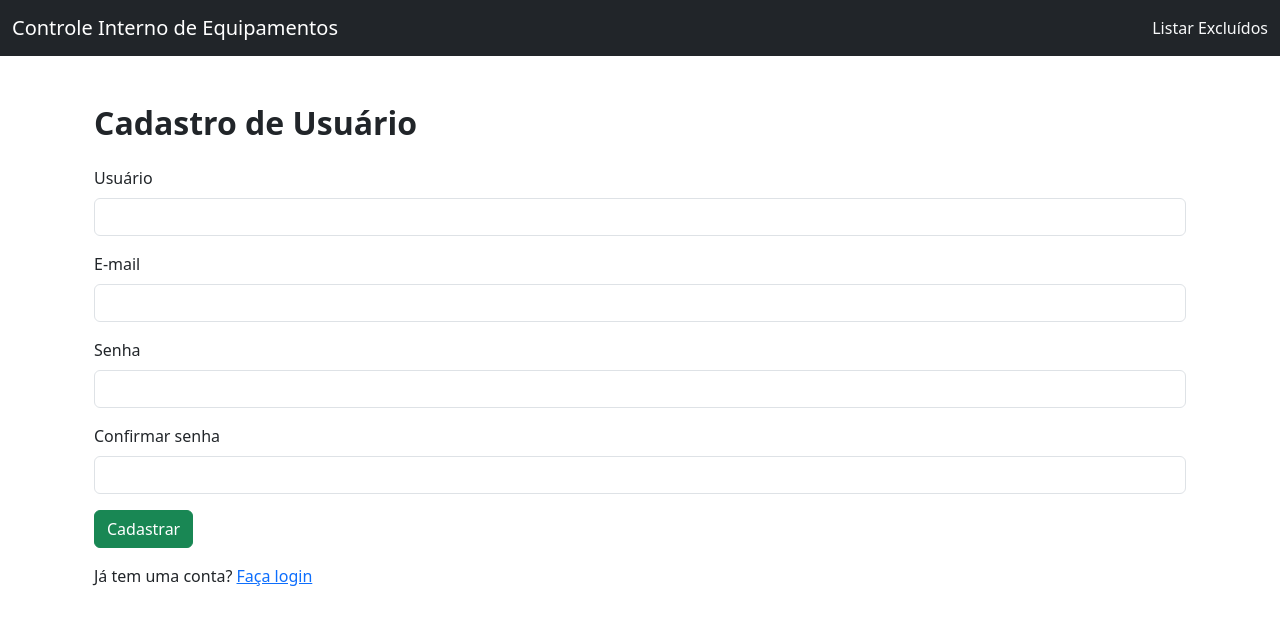
After one commit to BiaAlverne/TCEControleEquipamentos, a Django app: page /equipamentos/register/ in a window 1280 px wide. The commit adds this page. Shown: the top 625 px of the page. Run offline with Django 5.2, Linux system fonts and the light colour scheme.

Commit message:
feat: adicionar login e cadastro

```diff
--- a/controle_equipamentos/settings.py
+++ b/controle_equipamentos/settings.py
@@ -85,3 +85,8 @@ MEDIA_ROOT = BASE_DIR / 'media'
 
 # Padrão Django 5.x
 DEFAULT_AUTO_FIELD = 'django.db.models.BigAutoField'
+
+# Configurações de login
+LOGIN_URL = 'login'
+LOGIN_REDIRECT_URL = 'listar_equipamentos'
+LOGOUT_REDIRECT_URL = 'login'
--- a/controle_equipamentos/urls.py
+++ b/controle_equipamentos/urls.py
@@ -4,6 +4,7 @@ from django.shortcuts import redirect
 
 urlpatterns = [
     path('admin/', admin.site.urls),
+    path('contas/', include('django.contrib.auth.urls')),  # rotas padrão de autenticação do Django
     path('equipamentos/', include('equipamentos.urls')),
-    path('', lambda request: redirect('equipamentos/')),  # redireciona a raiz
+    path('', lambda request: redirect('equipamentos/login')),  # URL PRINCIPAL
 ]
--- /dev/null
+++ b/equipamentos/templates/equipamentos/register.html
@@ -0,0 +1,28 @@
+{% extends "equipamentos/base.html" %}
+{% block content %}
+<div class="container mt-5">
+  <h2 class="mb-4 fw-bold">Cadastro de Usuário</h2>
+  <form method="post">
+    {% csrf_token %}
+    <div class="mb-3">
+      <label for="username" class="form-label">Usuário</label>
+      <input type="text" class="form-control" id="username" name="username" required>
+    </div>
+    <div class="mb-3">
+      <label for="email" class="form-label">E-mail</label>
+      <input type="email" class="form-control" id="email" name="email" required>
+    </div>
+    <div class="mb-3">
+      <label for="password1" class="form-label">Senha</label>
+      <input type="password" class="form-control" id="password1" name="password1" required>
+    </div>
+    <div class="mb-3">
+      <label for="password2" class="form-label">Confirmar senha</label>
+      <input type="password" class="form-control" id="password2" name="password2" required>
+    </div>
+    <button type="submit" class="btn btn-success">Cadastrar</button>
+  </form>
+
+  <p class="mt-3">Já tem uma conta? <a href="{% url 'login' %}">Faça login</a></p>
+</div>
+{% endblock %}
--- a/equipamentos/urls.py
+++ b/equipamentos/urls.py
@@ -3,7 +3,8 @@ from . import views
 
 urlpatterns = [
     path('', views.listar_equipamentos, name='listar_equipamentos'),
-    path('adicionar/', views.adicionar_equipamento, name='adicionar_equipamento'),
+    path('login/', views.login_view, name='login'),
+    path('register/', views.register_view, name='register'),    path('adicionar/', views.adicionar_equipamento, name='adicionar_equipamento'),
     path('adicionar2/', views.adicionar_equipamento2, name='adicionar_equipamento2'),
     path('editar/<int:pk>/', views.editar_equipamento, name='editar_equipamento'),
     path('excluir/<int:pk>/', views.excluir_equipamento, name='excluir_equipamento'),
--- a/equipamentos/views.py
+++ b/equipamentos/views.py
@@ -2,17 +2,35 @@ from django.shortcuts import render, redirect, get_object_or_404
 from django.contrib import messages
 from .models import Equipamento
 from .forms import EquipamentoForm
+from django.contrib.auth import authenticate, login
+from django.contrib.auth.models import User # Importa o modelo User
+from django.contrib.auth.decorators import login_required # Importa o decorador de login
 
+# Listar equipamentos ativos (requer login)
+@login_required
+def listar_equipamentos(request):
+    equipamentos = Equipamento.objects.filter(ativo=True)
+    return render(request, 'equipamentos/listar.html', {'equipamentos': equipamentos})
 # Listar equipamentos ativos
 def listar_equipamentos(request):
     equipamentos = Equipamento.objects.filter(ativo=True)
     return render(request, 'equipamentos/listar.html', {'equipamentos': equipamentos})
 
+# Listar equipamentos ativos (requer login)
+@login_required
+def listar_equipamentos(request):
+    equipamentos = Equipamento.objects.filter(ativo=True)
+    return render(request, 'equipamentos/listar.html', {'equipamentos': equipamentos})
 # Listar equipamentos excluídos
 def equipamentos_excluidos(request):
     equipamentos = Equipamento.objects.filter(ativo=False)
     return render(request, 'equipamentos/excluidos.html', {'equipamentos': equipamentos})
 
+# Listar equipamentos ativos (requer login)
+@login_required
+def listar_equipamentos(request):
+    equipamentos = Equipamento.objects.filter(ativo=True)
+    return render(request, 'equipamentos/listar.html', {'equipamentos': equipamentos})
 # Adicionar novo equipamento/usuário/setor
 def adicionar_equipamento(request):
     if request.method == 'POST':
@@ -45,6 +63,11 @@ def adicionar_equipamento(request):
 
     return render(request, 'equipamentos/adicionar.html')
 
+# Listar equipamentos ativos (requer login)
+@login_required
+def listar_equipamentos(request):
+    equipamentos = Equipamento.objects.filter(ativo=True)
+    return render(request, 'equipamentos/listar.html', {'equipamentos': equipamentos})
 # Adicionar equipamento usando ModelForm
 def adicionar_equipamento2(request):
     if request.method == 'POST':
@@ -58,6 +81,11 @@ def adicionar_equipamento2(request):
         form = EquipamentoForm()
     return render(request, 'equipamentos/adicionar2.html', {'form': form} )
 
+# Listar equipamentos ativos (requer login)
+@login_required
+def listar_equipamentos(request):
+    equipamentos = Equipamento.objects.filter(ativo=True)
+    return render(request, 'equipamentos/listar.html', {'equipamentos': equipamentos})
 # Editar equipamento
 def editar_equipamento(request, pk):
     equipamento = get_object_or_404(Equipamento, pk=pk)
@@ -71,7 +99,11 @@ def editar_equipamento(request, pk):
         form = EquipamentoForm(instance=equipamento)
     return render(request, 'equipamentos/editar.html', {'form': form, 'equipamento': equipamento})
 
-
+# Listar equipamentos ativos (requer login)
+@login_required
+def listar_equipamentos(request):
+    equipamentos = Equipamento.objects.filter(ativo=True)
+    return render(request, 'equipamentos/listar.html', {'equipamentos': equipamentos})
 # Excluir (desativar) equipamento
 def excluir_equipamento(request, pk):
     equipamento = get_object_or_404(Equipamento, pk=pk)
@@ -80,11 +112,21 @@ def excluir_equipamento(request, pk):
     messages.warning(request, 'Equipamento movido para a lista de excluídos.')
     return redirect('listar_equipamentos')
 
+# Listar equipamentos ativos (requer login)
+@login_required
+def listar_equipamentos(request):
+    equipamentos = Equipamento.objects.filter(ativo=True)
+    return render(request, 'equipamentos/listar.html', {'equipamentos': equipamentos})
 # Listar equipamentos excluídos
 def listar_excluidos(request):
     equipamentos_excluidos = Equipamento.objects.filter(ativo=False)
     return render(request, 'equipamentos/excluidos.html', {'equipamentos': equipamentos_excluidos})
 
+# Listar equipamentos ativos (requer login)
+@login_required
+def listar_equipamentos(request):
+    equipamentos = Equipamento.objects.filter(ativo=True)
+    return render(request, 'equipamentos/listar.html', {'equipamentos': equipamentos})
 # Restaurar equipamento
 def restaurar_equipamento(request, pk):
     equipamento = get_object_or_404(Equipamento, pk=pk)
@@ -93,9 +135,52 @@ def restaurar_equipamento(request, pk):
     messages.success(request, 'Equipamento restaurado com sucesso!')
     return redirect('listar_excluidos')
 
+# Listar equipamentos ativos (requer login)
+@login_required
+def listar_equipamentos(request):
+    equipamentos = Equipamento.objects.filter(ativo=True)
+    return render(request, 'equipamentos/listar.html', {'equipamentos': equipamentos})
 # Deletar equipamento permanentemente
 def delete_equipamento(request, pk):
     equipamento = get_object_or_404(Equipamento, pk=pk)
     equipamento.delete()
     messages.warning(request, 'Equipamento excluído permanentemente.')
     return redirect('listar_excluidos')
+
+
+# Página de login
+def login_view(request):
+    if request.method == 'POST':
+        username = request.POST['username']
+        password = request.POST['password']
+        user = authenticate(request, username=username, password=password)
+
+        if user is not None:
+            login(request, user)
+            return redirect('listar_equipamentos')  # vai pra lista se o login for ok
+        else:
+            return render(request, 'equipamentos/login.html', {'error': 'Usuário ou senha incorretos.'})
+    return render(request, 'equipamentos/login.html')
+
+# Página de cadastro
+def register_view(request):
+    if request.method == "POST":
+        username = request.POST.get("username")
+        email = request.POST.get("email")
+        password1 = request.POST.get("password1")
+        password2 = request.POST.get("password2")
+
+        if password1 != password2:
+            messages.error(request, "As senhas não coincidem.")
+            return redirect("register")
+
+        if User.objects.filter(username=username).exists():
+            messages.error(request, "Usuário já existe.")
+            return redirect("register")
+
+        user = User.objects.create_user(username=username, email=email, password=password1)
+        user.save()
+        messages.success(request, "Usuário cadastrado com sucesso! Faça login.")
+        return redirect("login")
+
+    return render(request, "equipamentos/register.html")
```
Also changed, not shown: equipamentos/templates/equipamentos/editar.html (+18 -5 lines), equipamentos/templates/equipamentos/login.html (added, +19 -0 lines), equipamentos/forms.py (line endings or trailing spaces).
